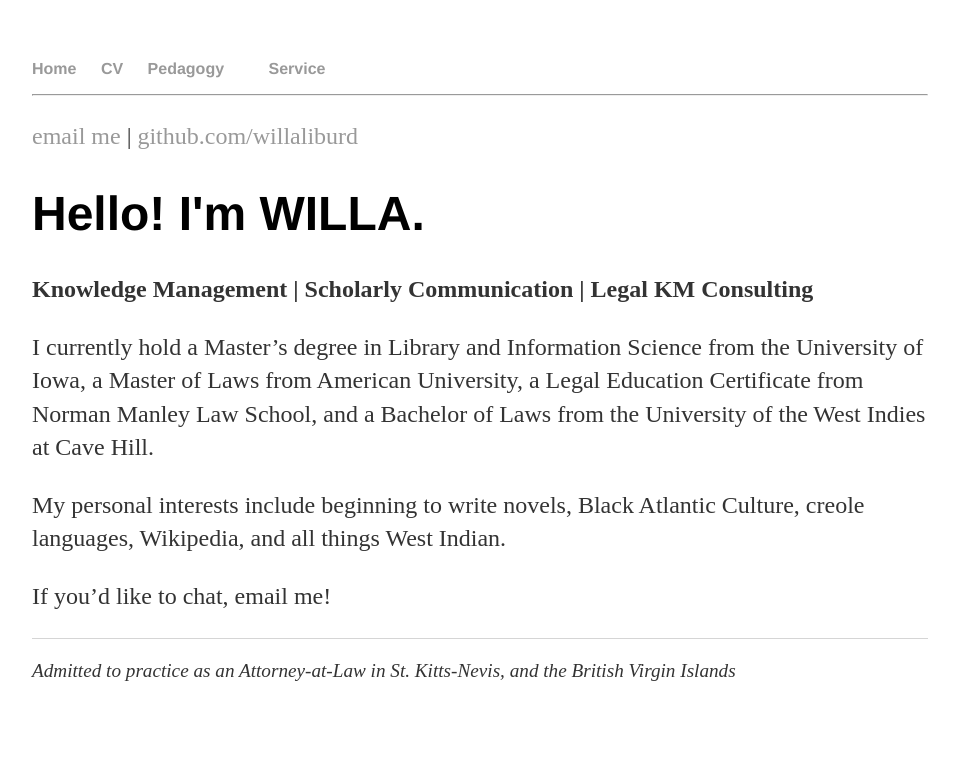
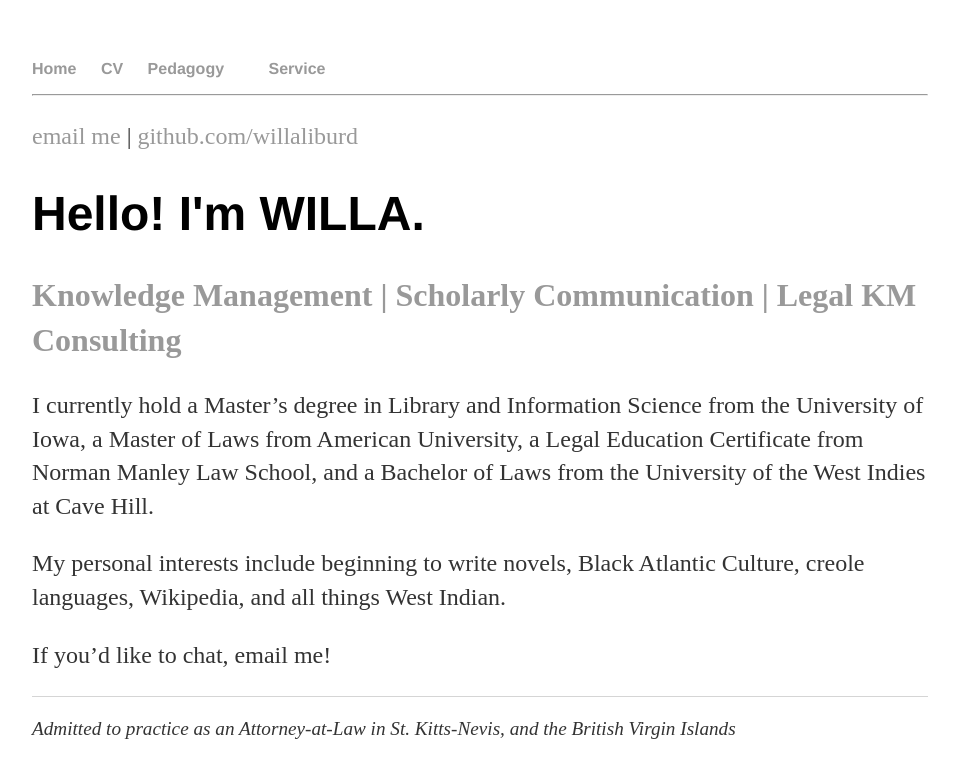
Before and after one commit to willaliburd/willaliburd.github.io, a Jekyll site: the page built from index.html, in a window 1280 px wide. Shown: the top 778 px of the page, without its empty margins (160-1119 px from the left). Built offline with Jekyll 4.4.1, drawn with Linux system fonts in a browser that asks for light colours.

```diff
--- a/index.html
+++ b/index.html
@@ -4,7 +4,7 @@ title: "WILLA TAVERNIER, Knowledge Management Professional, Attorney-At-Law"
 ---
 <div class="blurb">
 	<h1>Hello! I'm WILLA.</h1>
-	<p><strong>Knowledge Management | Scholarly Communication | Legal KM Consulting</strong></p>
+	<h2><strong>Knowledge Management | Scholarly Communication | Legal KM Consulting</strong></h2>
 	</div><!-- /.blurb -->
 
 <body>
```
